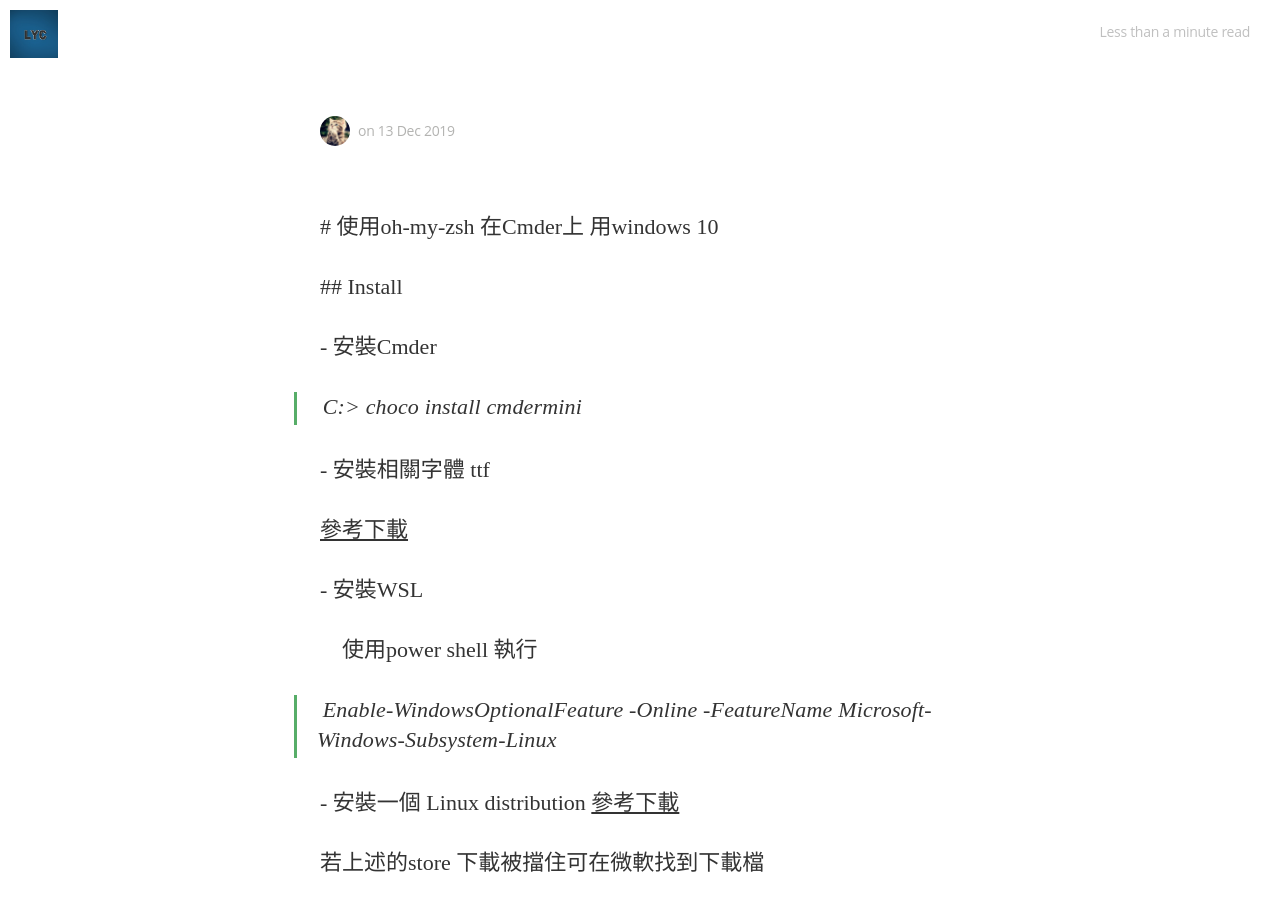
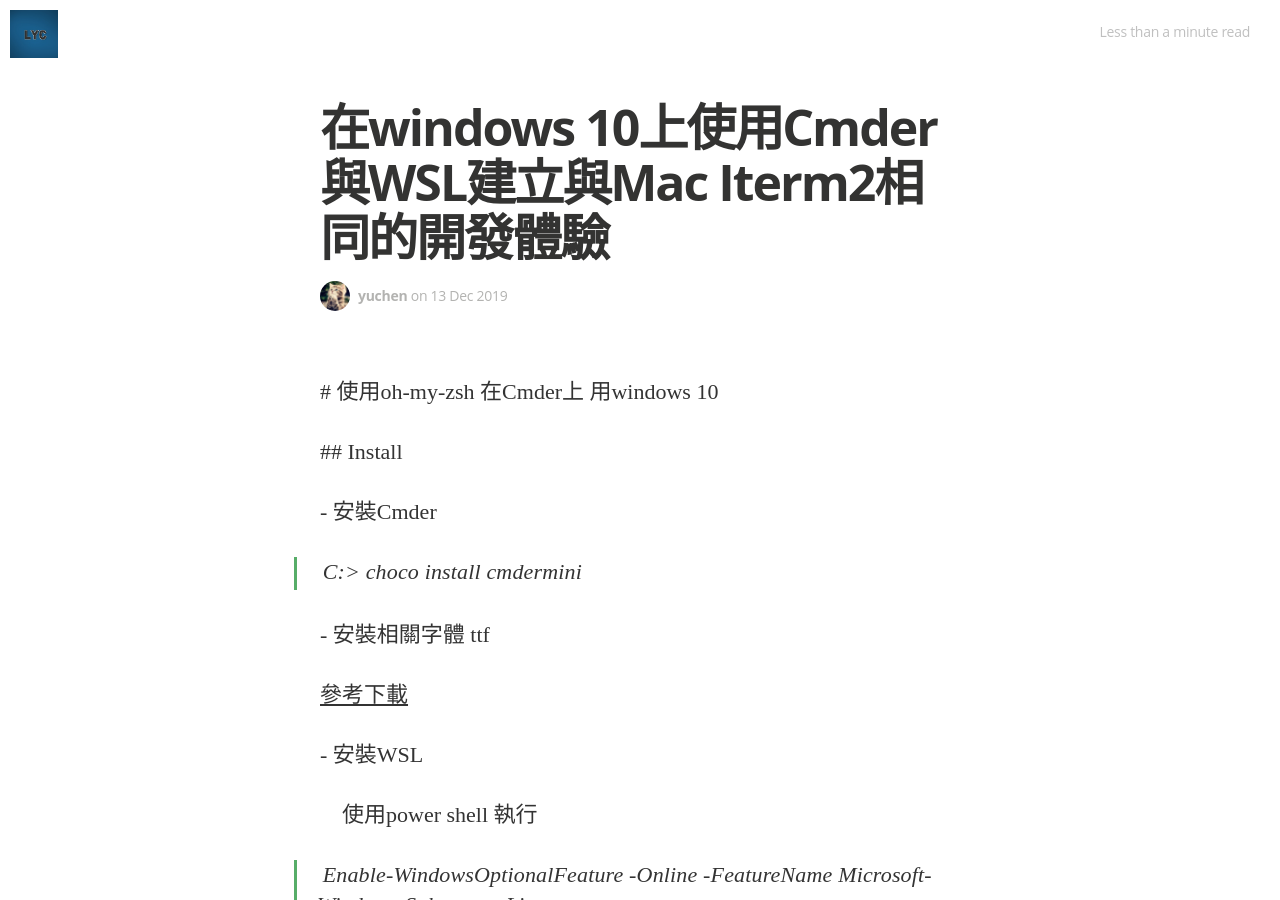
Before and after one commit to steny138/DevMemory, a Jekyll site: the page built from docs/_posts/2019-12-13-Windows-cmder-configuration.md, in a window 1280 px wide and 900 px high. Built offline with Jekyll 4.4.1, drawn with Linux system fonts in a browser that asks for light colours; nearby versions of some CDN libraries; some web fonts are replaced; our own code applies the rules of GitHub Pages for plain Markdown files.

Commit message:
feat(post): update markdown formay symbol wrong

```diff
--- a/docs/_posts/2019-12-13-Windows-cmder-configuration.md
+++ b/docs/_posts/2019-12-13-Windows-cmder-configuration.md
@@ -1,11 +1,10 @@
 ---
-layout: post
-title:  在windows 10上使用Cmder與WSL建立與Mac+Iterm2相同的開發體驗
-date:   2019-12-13 10:40:00 +0800
-categories: zsh oh-my-zsh windows wsl cmder
+layout: post
+title:  在windows 10上使用Cmder與WSL建立與Mac Iterm2相同的開發體驗
+date:   2019-12-13 10:40:00 +0800
+categories: zsh oh-my-zsh windows wsl cmder
 author: yuchen
 ---
-
 
 # 使用oh-my-zsh 在Cmder上 用windows 10
 
```
